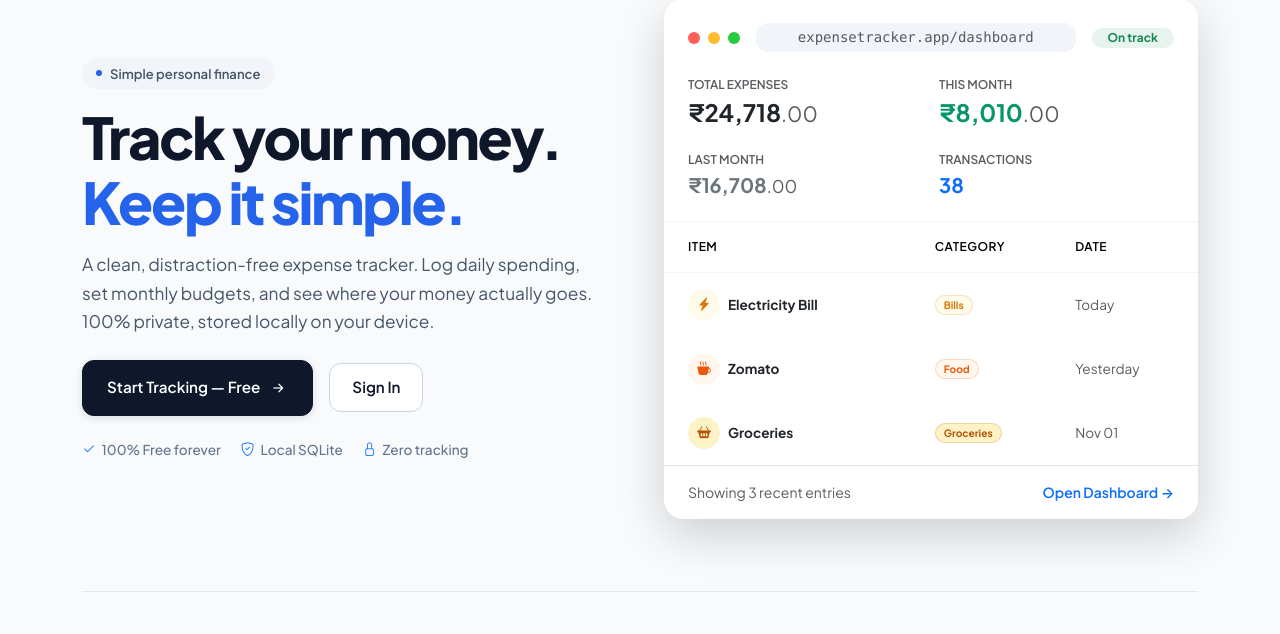
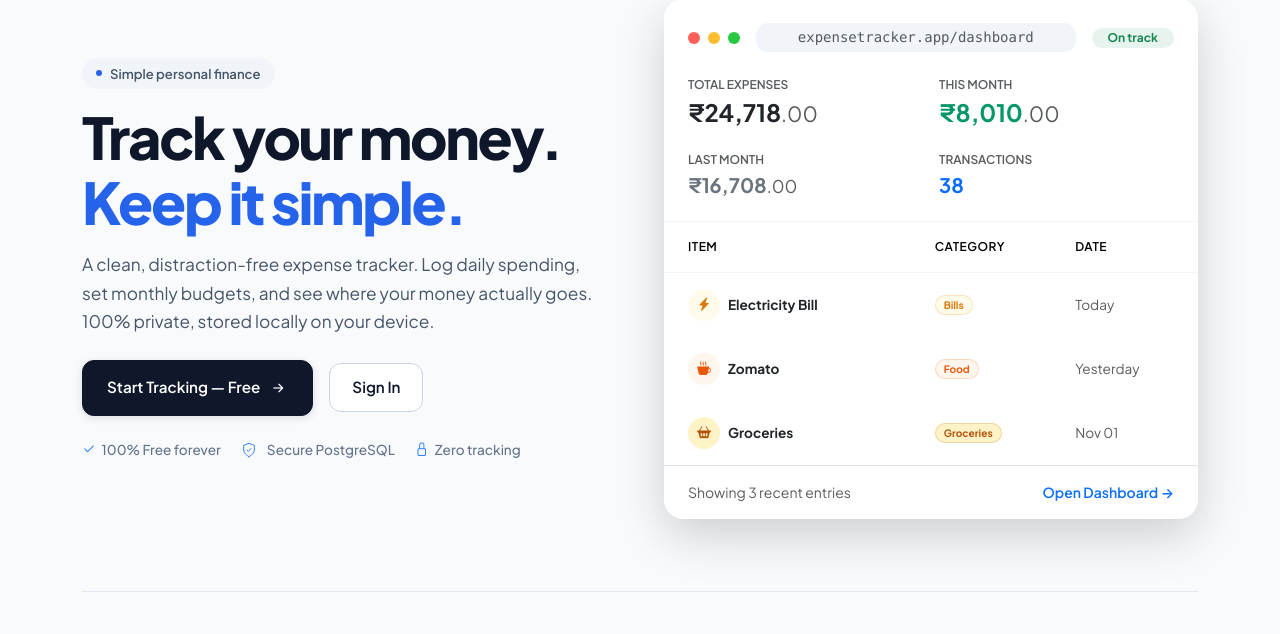
Before and after one commit to DEWASHISH-019/Expense-Tracker-live, a Flask app: page / in a window 1280 px wide. Shown: the part 110-744 px from the top of the page. Run offline with Flask 3, Linux system fonts and the light colour scheme; some libraries are stand-ins or nearby versions.

Commit message:
Add PostgreSQL security feature to index.html

```diff
--- a/templates/index.html
+++ b/templates/index.html
@@ -30,9 +30,15 @@
                     <span>Sign In</span>
                 </a>
             </div>
-            <div class="hero-trust-row">
+                <div class="hero-trust-row">
                 <span><i class="bi bi-check2 text-primary"></i> 100% Free forever</span>
-                <span><i class="bi bi-shield-check text-primary"></i> Local SQLite</span>
+                <span>
+                    <svg xmlns="http://www.w3.org/2000/svg" width="16" height="16" viewBox="0 0 24 24" fill="none" stroke="currentColor" stroke-width="1.25" stroke-linecap="round" stroke-linejoin="round" class="text-primary me-1" style="vertical-align: text-bottom;">
+                        <path d="M12 22s8-4 8-10V5l-8-3-8 3v7c0 6 8 10 8 10z"></path>
+                        <polyline points="9 12 11 14 15 10"></polyline>
+                    </svg>
+                    Secure PostgreSQL
+                </span>
                 <span><i class="bi bi-lock text-primary"></i> Zero tracking</span>
             </div>
         </div>
```
